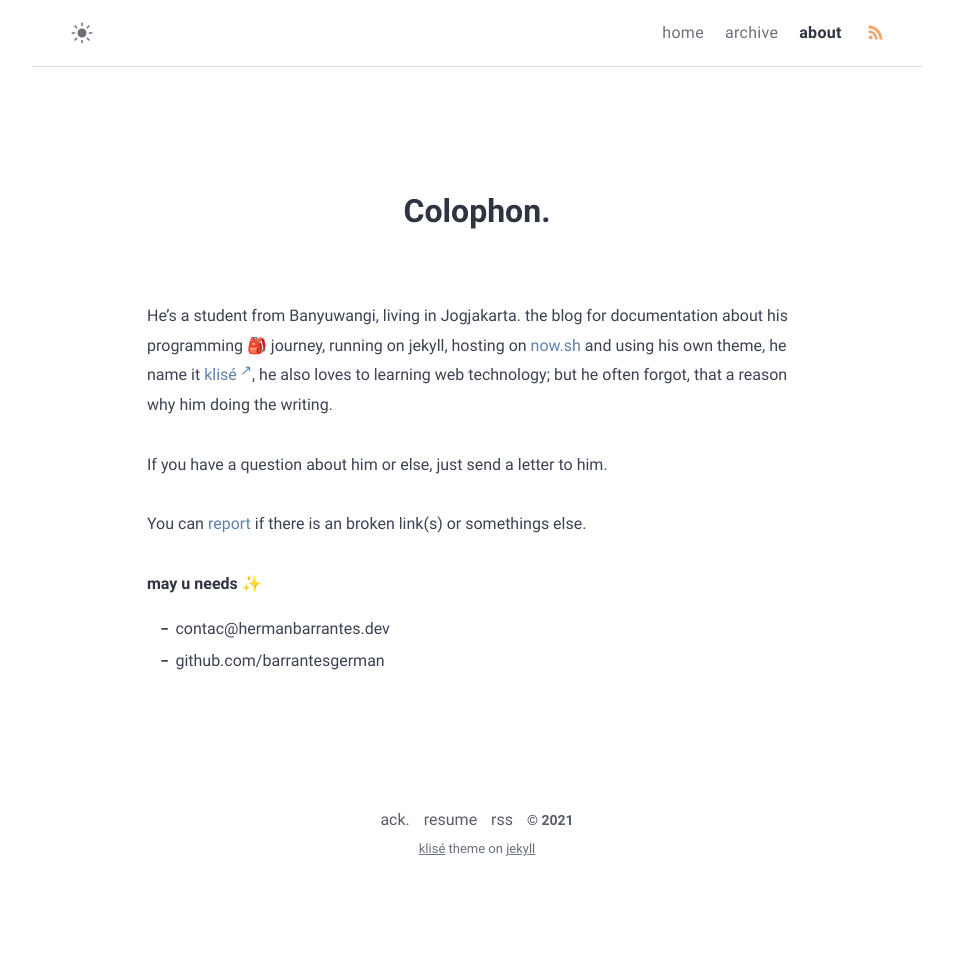
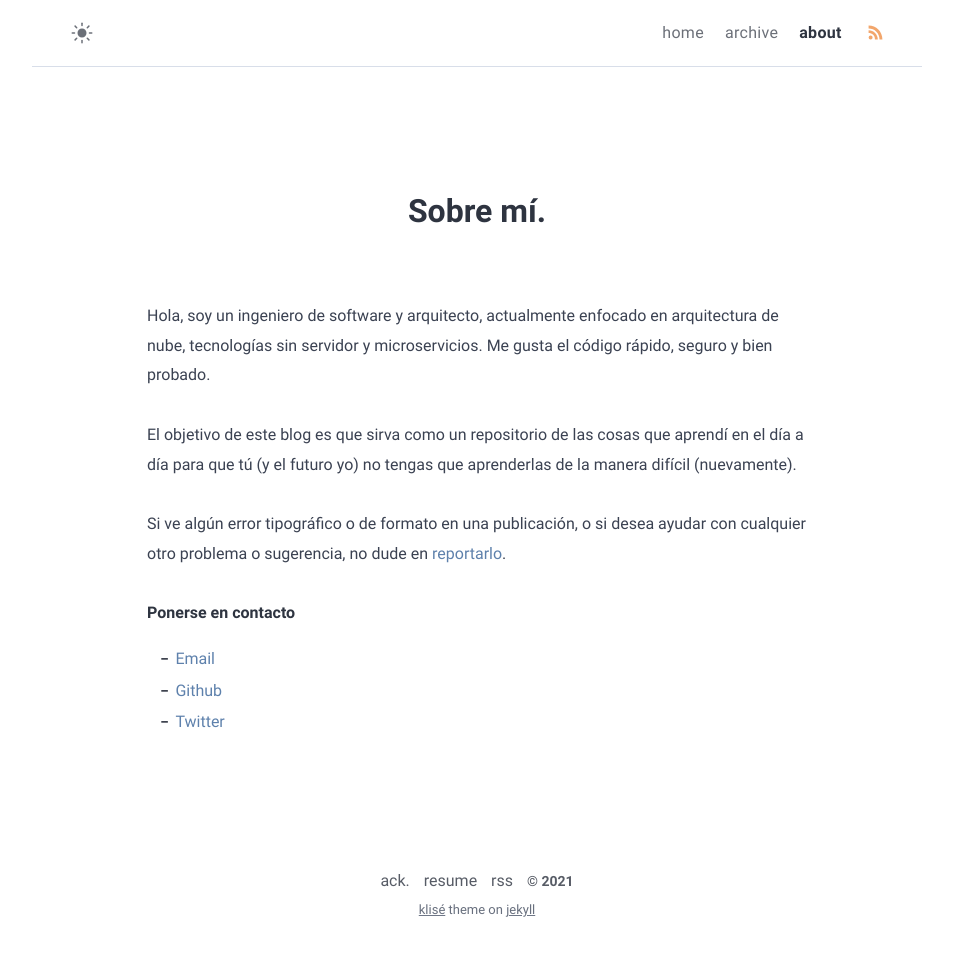
Before and after one commit to barrantesgerman/blog, a Jekyll site: the page built from about.md, in a window 1280 px wide. Shown: the whole page, without its empty margins (163-1116 px from the left). Built offline with Jekyll 4.4.1, drawn with Linux system fonts in a browser that asks for light colours; before the commit the page ends 900 px from its top, so only the background shows below that.

Commit message:
Actualización de información del autor

```diff
--- a/_config.yml
+++ b/_config.yml
@@ -1,7 +1,8 @@
 # Site settings
 title: Herman Barrantes # site title
 description: >- # site description
-  Blog personal de Herman Barrantes sobre Java, Linux, Tecnología y Cultura Geek.
+  Blog personal de Herman Barrantes sobre desarrollo de software,
+  sistemas operativos, tecnología y cultura geek.
 lang: es-CR # default lang
 timezone: America/Costa_Rica # set your timezone
 image: assets/img/ogp.png # This image used for Open Graph more info https://ogp.me/
@@ -12,12 +13,13 @@ mode: light # default theme "dark" | "light"
 author:
   name: Herman Barrantes # author name
   bio: >- # tell to the world
-    Desarrollador de Software
+    Ingeniero de software y arquitecto, actualmente enfocado en
+    arquitectura de nube, tecnologías sin servidor y microservicios.
   username: barrantesgerman # general username
   github: barrantesgerman # github username
   twitter: barrantesgerman # twitter username
   facebook: hermanbarrantes # facebook username
-  email: contac@hermanbarrantes.dev # email adress
+  email: barrantesgerman@gmail.com # email adress
   avatar: /assets/img/avatar.jpg # change with your own avatar
 
 # URL settings
--- a/about.md
+++ b/about.md
@@ -1,18 +1,19 @@
 ---
-title: Colophon
+title: Sobre mí
 permalink: /about/
 layout: page
-excerpt: Hello peeps, I'm student of computer science from Banyuwangi, living in Jogjakarta. This blog for documentation about my programming journey, running on jekyll, hosting on netlify and using my own simple theme.
+excerpt: Hola, soy un ingeniero de software y arquitecto, actualmente enfocado en arquitectura de nube, tecnologías sin servidor y microservicios.
 comments: false
 ---
 
-He's a student from Banyuwangi, living in Jogjakarta. the blog for documentation about his programming 🎒 journey, running on jekyll, hosting on [now.sh](http://now.sh) and using his own theme, he name it <a href="https://github.com/piharpi/jekyll-klise" target="_blank" rel="noopener">klisé</a>, he also loves to learning web technology; but he often forgot, that a reason why him doing the writing.
+Hola, soy un ingeniero de software y arquitecto, actualmente enfocado en arquitectura de nube, tecnologías sin servidor y microservicios. Me gusta el código rápido, seguro y bien probado.
 
-If you have a question about him or else, just send a letter to him.
+El objetivo de este blog es que sirva como un repositorio de las cosas que aprendí en el día a día para que tú (y el futuro yo) no tengas que aprenderlas de la manera difícil (nuevamente).
 
-You can [report](http://github.com/piharpi/jekyll-klise/issues/new) if there is an broken link(s) or somethings else.
+Si ve algún error tipográfico o de formato en una publicación, o si desea ayudar con cualquier otro problema o sugerencia, no dude en [reportarlo](https://github.com/{{ site.author.github }}/blog/issues/new).
 
-**may u needs ✨**
+**Ponerse en contacto**
 
-- {{ site.author.email }}
-- github.com/{{ site.author.github }}
+- [Email](mailto:{{ site.author.email }})
+- [Github](https://github.com/{{ site.author.github }})
+- [Twitter](https://twitter.com/{{ site.author.twitter }})
```
